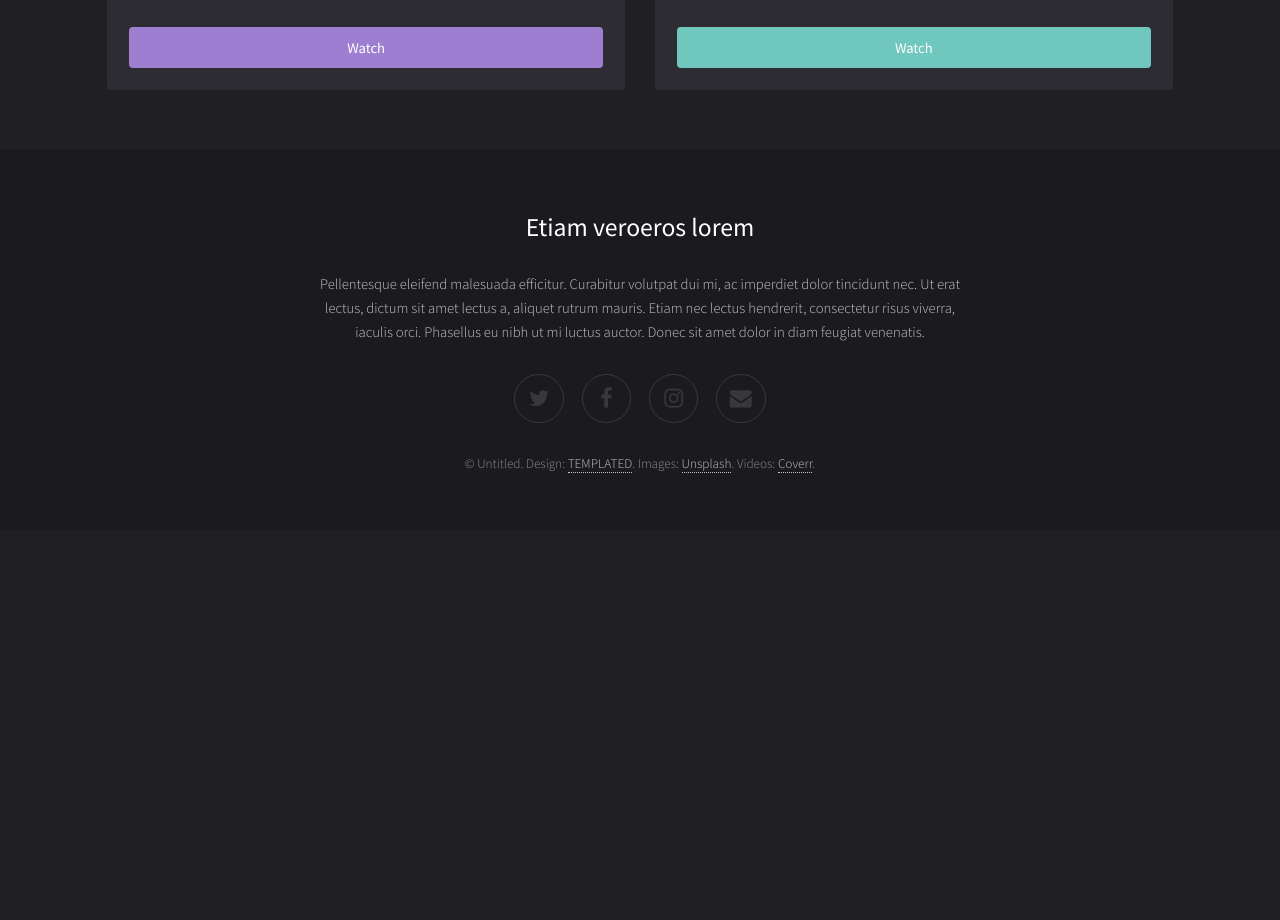
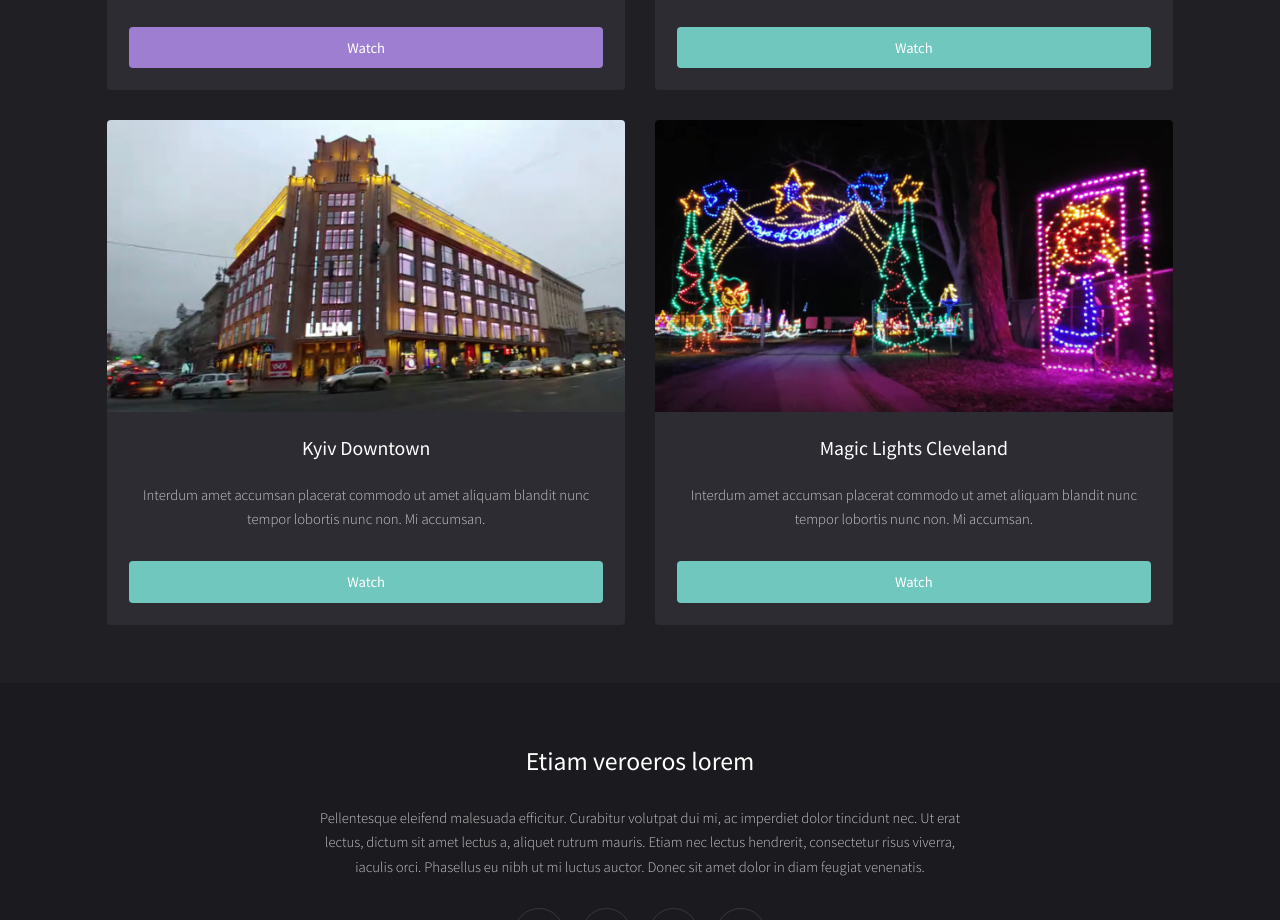
Before and after one commit to yurishevtsov/yurishevtsov.github.io, a plain HTML site: page index.html in a window 1280 px wide. Shown: the part 2102-3022 px from the top of the page. Before the commit the page ends 2632 px from the top, so only its background shows below. Drawn offline with Linux system fonts and the light colour scheme.

Commit message:
Add more cards

```diff
--- a/index.html
+++ b/index.html
@@ -91,6 +91,24 @@
 								</div>
 							</div>
 
+							<div class="box">
+								<a href="https://youtu.be/6yRWmRRF-7k" class="image fit"><img src="images/pic07.jpg" alt="" /></a>
+								<div class="inner">
+									<h3>Kyiv Downtown</h3>
+									<p>Interdum amet accumsan placerat commodo ut amet aliquam blandit nunc tempor lobortis nunc non. Mi accumsan.</p>
+									<a href="https://youtu.be/6yRWmRRF-7k" class="button fit" data-poptrox="youtube,800x400">Watch</a>
+								</div>
+							</div>
+
+							<div class="box">
+								<a href="https://youtu.be/bPn9IFwvds8" class="image fit"><img src="images/pic08.jpg" alt="" /></a>
+								<div class="inner">
+									<h3>Magic Lights Cleveland</h3>
+									<p>Interdum amet accumsan placerat commodo ut amet aliquam blandit nunc tempor lobortis nunc non. Mi accumsan.</p>
+									<a href="https://youtu.be/bPn9IFwvds8" class="button fit" data-poptrox="youtube,800x400">Watch</a>
+								</div>
+							</div>
+
 						</div>
 
 					</div>
```
Also changed, not shown: images/pic07.jpg (added), images/pic08.jpg (added).
